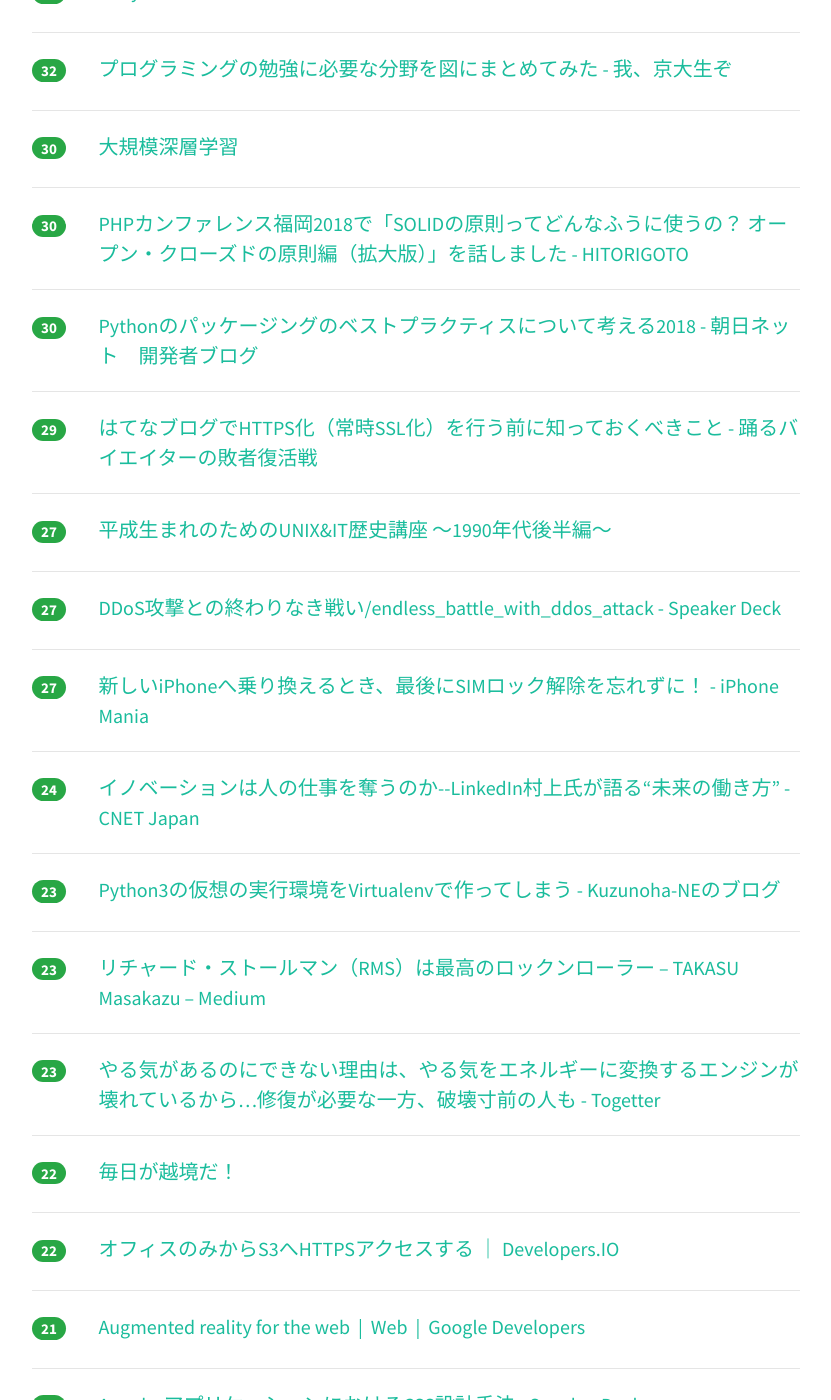
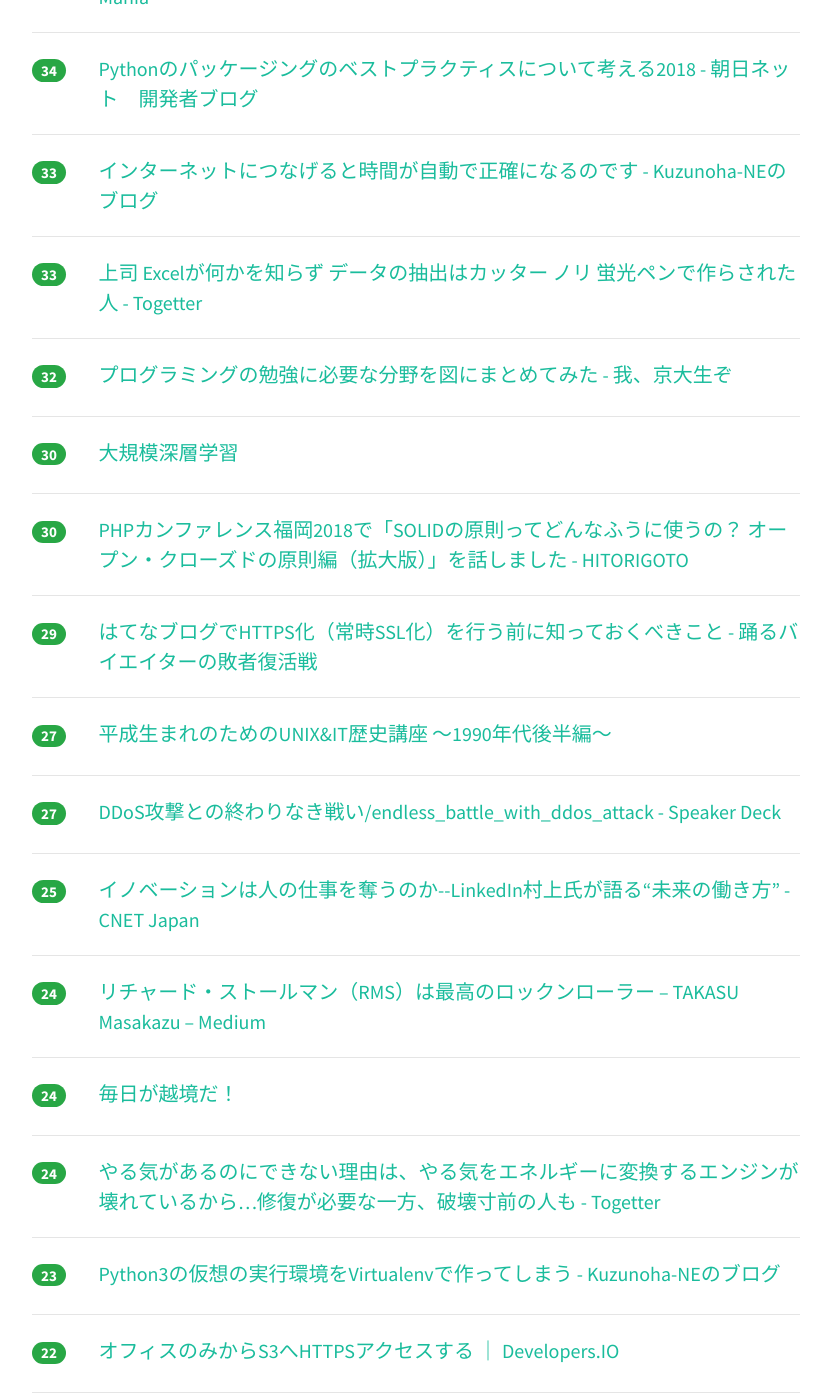
Before and after one commit to yatta47/hatena-matome-site, a Jekyll site: the page built from _posts/2018-06-17-hatena.md, in a window 1280 px wide and 1400 px high, scrolled down 1809 px. Shown: the whole window, without its empty margins (224-1055 px from the left). Built offline with Jekyll 4.4.1, drawn with Linux system fonts in a browser that asks for light colours; nearby versions of some CDN libraries; some of the changed text lies outside the part shown.

Commit message:
Updated 2018-06-17

```diff
--- a/_posts/2018-06-17-hatena.md
+++ b/_posts/2018-06-17-hatena.md
@@ -1,29 +1,29 @@
 ---
 layout: post
 title:  "2018-06-17 はてぶIT"
-date:   2018-06-17 19:02:15
+date:   2018-06-17 20:02:05
 tags: [it-hotentry]
 ---
-50 件のデータあり
+53 件のデータあり
 
 <hr><div class="row">
-<div class="col-1"><span class="badge badge-pill badge-success h2">525</span></div>
+<div class="col-1"><span class="badge badge-pill badge-success h2">537</span></div>
 <div class="col-11"><a href='http://nlab.itmedia.co.jp/nl/articles/1806/16/news029.html' target='_blank'>「( ´∀｀)」や「(´・ω・`)」系はもう……　顔文字で分かる年代考察ツイートに共感と「知らなかったよ…」の声 - ねとらぼ</a></div>
 </div>
 <hr>
 <div class="row">
-<div class="col-1"><span class="badge badge-pill badge-success h2">312</span></div>
+<div class="col-1"><span class="badge badge-pill badge-success h2">328</span></div>
 <div class="col-11"><a href='https://www.goethekyodai.xyz/entry/programming-math-need-reason' target='_blank'>プログラミングに数学が必要な理由 - 我、京大生ぞ</a></div>
 </div>
 <hr>
 <div class="row">
-<div class="col-1"><span class="badge badge-pill badge-success h2">269</span></div>
-<div class="col-11"><a href='https://togetter.com/li/1237857' target='_blank'>ドミノピザが全米で「ピザを安全に届ける」というのを名目に道路の凹凸を補修するキャンペーンをやっている！「これはいい広告」「素敵な社会貢献」と称賛 - Togetter</a></div>
+<div class="col-1"><span class="badge badge-pill badge-success h2">291</span></div>
+<div class="col-11"><a href='http://www.itmedia.co.jp/pcuser/articles/1806/17/news015.html' target='_blank'>「白い製品」に「白いケーブル」を添付できないメーカーの裏事情 (1/2) - ITmedia PC USER</a></div>
 </div>
 <hr>
 <div class="row">
-<div class="col-1"><span class="badge badge-pill badge-success h2">269</span></div>
-<div class="col-11"><a href='http://www.itmedia.co.jp/pcuser/articles/1806/17/news015.html' target='_blank'>「白い製品」に「白いケーブル」を添付できないメーカーの裏事情 (1/2) - ITmedia PC USER</a></div>
+<div class="col-1"><span class="badge badge-pill badge-success h2">280</span></div>
+<div class="col-11"><a href='https://togetter.com/li/1237857' target='_blank'>ドミノピザが全米で「ピザを安全に届ける」というのを名目に道路の凹凸を補修するキャンペーンをやっている！「これはいい広告」「素敵な社会貢献」と称賛 - Togetter</a></div>
 </div>
 <hr>
 <div class="row">
@@ -37,7 +37,7 @@ tags: [it-hotentry]
 </div>
 <hr>
 <div class="row">
-<div class="col-1"><span class="badge badge-pill badge-success h2">84</span></div>
+<div class="col-1"><span class="badge badge-pill badge-success h2">94</span></div>
 <div class="col-11"><a href='https://qiita.com/asksaito/items/59e0d48408f1eab081b5' target='_blank'>計算量オーダーについて - Qiita</a></div>
 </div>
 <hr>
@@ -52,8 +52,13 @@ tags: [it-hotentry]
 </div>
 <hr>
 <div class="row">
-<div class="col-1"><span class="badge badge-pill badge-success h2">46</span></div>
-<div class="col-11"><a href='http://craftzdog.hateblo.jp/entry/short-talk-with-iritec' target='_blank'>MENTA作者の入江さんと個人開発談義をしたら色々と気付きがあった - 丁寧に手を抜く</a></div>
+<div class="col-1"><span class="badge badge-pill badge-success h2">55</span></div>
+<div class="col-11"><a href='https://craftzdog.hateblo.jp/entry/short-talk-with-iritec' target='_blank'>MENTA作者の入江さんと個人開発談義をしたら色々と気付きがあった - 丁寧に手を抜く</a></div>
+</div>
+<hr>
+<div class="row">
+<div class="col-1"><span class="badge badge-pill badge-success h2">41</span></div>
+<div class="col-11"><a href='http://www.life-is-bitter.com/entry/dailyui_finish' target='_blank'>DailyUIを100日間継続してよかった6個のこととアドバイス - Life is bitter</a></div>
 </div>
 <hr>
 <div class="row">
@@ -72,8 +77,18 @@ tags: [it-hotentry]
 </div>
 <hr>
 <div class="row">
-<div class="col-1"><span class="badge badge-pill badge-success h2">35</span></div>
+<div class="col-1"><span class="badge badge-pill badge-success h2">36</span></div>
 <div class="col-11"><a href='http://www.tamashii-yusaburuyo.work/entry/%E3%83%96%E3%83%AD%E3%82%B0%E8%A8%98%E4%BA%8B%E3%81%8C%E4%B8%B8%E3%81%94%E3%81%A8%E3%82%B3%E3%83%94%E3%83%BC%E3%81%95%E3%82%8C%E3%81%9F%EF%BC%81' target='_blank'>ブログがパクられた！ブログ記事が丸ごとコピーされる悪質な被害に遭って対策したお話【コピーブログの対策方法】 - 魂を揺さぶるヨ！</a></div>
+</div>
+<hr>
+<div class="row">
+<div class="col-1"><span class="badge badge-pill badge-success h2">36</span></div>
+<div class="col-11"><a href='https://iphone-mania.jp/news-215404/' target='_blank'>新しいiPhoneへ乗り換えるとき、最後にSIMロック解除を忘れずに！ - iPhone Mania</a></div>
+</div>
+<hr>
+<div class="row">
+<div class="col-1"><span class="badge badge-pill badge-success h2">34</span></div>
+<div class="col-11"><a href='http://techblog.asahi-net.co.jp/entry/2018/06/15/162951' target='_blank'>Pythonのパッケージングのベストプラクティスについて考える2018 - 朝日ネット　開発者ブログ</a></div>
 </div>
 <hr>
 <div class="row">
@@ -83,7 +98,7 @@ tags: [it-hotentry]
 <hr>
 <div class="row">
 <div class="col-1"><span class="badge badge-pill badge-success h2">33</span></div>
-<div class="col-11"><a href='http://www.life-is-bitter.com/entry/dailyui_finish' target='_blank'>DailyUIを100日間継続してよかった6個のこととアドバイス - Life is bitter</a></div>
+<div class="col-11"><a href='https://togetter.com/li/1238008' target='_blank'>上司 Excelが何かを知らず データの抽出はカッター ノリ 蛍光ペンで作らされた人 - Togetter</a></div>
 </div>
 <hr>
 <div class="row">
@@ -102,11 +117,6 @@ tags: [it-hotentry]
 </div>
 <hr>
 <div class="row">
-<div class="col-1"><span class="badge badge-pill badge-success h2">30</span></div>
-<div class="col-11"><a href='http://techblog.asahi-net.co.jp/entry/2018/06/15/162951' target='_blank'>Pythonのパッケージングのベストプラクティスについて考える2018 - 朝日ネット　開発者ブログ</a></div>
-</div>
-<hr>
-<div class="row">
 <div class="col-1"><span class="badge badge-pill badge-success h2">29</span></div>
 <div class="col-11"><a href='https://www.bloglifer.net/entry/hatena-blog-ssl' target='_blank'>はてなブログでHTTPS化（常時SSL化）を行う前に知っておくべきこと - 踊るバイエイターの敗者復活戦</a></div>
 </div>
@@ -122,33 +132,28 @@ tags: [it-hotentry]
 </div>
 <hr>
 <div class="row">
-<div class="col-1"><span class="badge badge-pill badge-success h2">27</span></div>
-<div class="col-11"><a href='https://iphone-mania.jp/news-215404/' target='_blank'>新しいiPhoneへ乗り換えるとき、最後にSIMロック解除を忘れずに！ - iPhone Mania</a></div>
+<div class="col-1"><span class="badge badge-pill badge-success h2">25</span></div>
+<div class="col-11"><a href='https://japan.cnet.com/article/35120777/' target='_blank'>イノベーションは人の仕事を奪うのか--LinkedIn村上氏が語る“未来の働き方” - CNET Japan</a></div>
 </div>
 <hr>
 <div class="row">
 <div class="col-1"><span class="badge badge-pill badge-success h2">24</span></div>
-<div class="col-11"><a href='https://japan.cnet.com/article/35120777/' target='_blank'>イノベーションは人の仕事を奪うのか--LinkedIn村上氏が語る“未来の働き方” - CNET Japan</a></div>
+<div class="col-11"><a href='https://medium.com/@tks/c7c780e86949' target='_blank'>リチャード・ストールマン（RMS）は最高のロックンローラー – TAKASU Masakazu – Medium</a></div>
+</div>
+<hr>
+<div class="row">
+<div class="col-1"><span class="badge badge-pill badge-success h2">24</span></div>
+<div class="col-11"><a href='https://www.slideshare.net/masuda220/ss-102529902' target='_blank'>毎日が越境だ！</a></div>
+</div>
+<hr>
+<div class="row">
+<div class="col-1"><span class="badge badge-pill badge-success h2">24</span></div>
+<div class="col-11"><a href='https://togetter.com/li/1238032' target='_blank'>やる気があるのにできない理由は、やる気をエネルギーに変換するエンジンが壊れているから…修復が必要な一方、破壊寸前の人も - Togetter</a></div>
 </div>
 <hr>
 <div class="row">
 <div class="col-1"><span class="badge badge-pill badge-success h2">23</span></div>
 <div class="col-11"><a href='https://kuzunoha-ne.hateblo.jp/entry/2018/03/26/220000' target='_blank'>Python3の仮想の実行環境をVirtualenvで作ってしまう - Kuzunoha-NEのブログ</a></div>
-</div>
-<hr>
-<div class="row">
-<div class="col-1"><span class="badge badge-pill badge-success h2">23</span></div>
-<div class="col-11"><a href='https://medium.com/@tks/c7c780e86949' target='_blank'>リチャード・ストールマン（RMS）は最高のロックンローラー – TAKASU Masakazu – Medium</a></div>
-</div>
-<hr>
-<div class="row">
-<div class="col-1"><span class="badge badge-pill badge-success h2">23</span></div>
-<div class="col-11"><a href='https://togetter.com/li/1238032' target='_blank'>やる気があるのにできない理由は、やる気をエネルギーに変換するエンジンが壊れているから…修復が必要な一方、破壊寸前の人も - Togetter</a></div>
-</div>
-<hr>
-<div class="row">
-<div class="col-1"><span class="badge badge-pill badge-success h2">22</span></div>
-<div class="col-11"><a href='https://www.slideshare.net/masuda220/ss-102529902' target='_blank'>毎日が越境だ！</a></div>
 </div>
 <hr>
 <div class="row">
@@ -167,13 +172,18 @@ tags: [it-hotentry]
 </div>
 <hr>
 <div class="row">
-<div class="col-1"><span class="badge badge-pill badge-success h2">20</span></div>
+<div class="col-1"><span class="badge badge-pill badge-success h2">21</span></div>
 <div class="col-11"><a href='https://qiita.com/fujisada/items/7e791ba3095d378393fb' target='_blank'>s3にアップロードする際の完全性担保（javascript）</a></div>
 </div>
 <hr>
 <div class="row">
 <div class="col-1"><span class="badge badge-pill badge-success h2">20</span></div>
-<div class="col-11"><a href='https://togetter.com/li/1238008' target='_blank'>上司 Excelが何かを知らず データの抽出はカッター ノリ 蛍光ペンで作らされた人 - Togetter</a></div>
+<div class="col-11"><a href='https://wired.jp/series/the-young-and-the-reckless/03_the-only-education/' target='_blank'>Ⅲ. 真夜中のコーディング──連載「マイクロソフトをハッキングした少年たち」｜WIRED.jp</a></div>
+</div>
+<hr>
+<div class="row">
+<div class="col-1"><span class="badge badge-pill badge-success h2">20</span></div>
+<div class="col-11"><a href='https://lifehacking.jp/2018/06/untweeps/' target='_blank'>休眠アカウントをアンフォローしてツイッターのタイムラインに新風を | Lifehacking.jp</a></div>
 </div>
 <hr>
 <div class="row">
@@ -192,16 +202,6 @@ tags: [it-hotentry]
 </div>
 <hr>
 <div class="row">
-<div class="col-1"><span class="badge badge-pill badge-success h2">17</span></div>
-<div class="col-11"><a href='https://wired.jp/series/the-young-and-the-reckless/03_the-only-education/' target='_blank'>Ⅲ. 真夜中のコーディング──連載「マイクロソフトをハッキングした少年たち」｜WIRED.jp</a></div>
-</div>
-<hr>
-<div class="row">
-<div class="col-1"><span class="badge badge-pill badge-success h2">17</span></div>
-<div class="col-11"><a href='https://lifehacking.jp/2018/06/untweeps/' target='_blank'>休眠アカウントをアンフォローしてツイッターのタイムラインに新風を | Lifehacking.jp</a></div>
-</div>
-<hr>
-<div class="row">
 <div class="col-1"><span class="badge badge-pill badge-success h2">16</span></div>
 <div class="col-11"><a href='http://nlab.itmedia.co.jp/nl/articles/1806/15/news063.html' target='_blank'>警察庁が「仮想通貨マイニングツール」に注意喚起　「法的根拠が示されていない」と批判も (1/2) - ねとらぼ</a></div>
 </div>
@@ -209,6 +209,16 @@ tags: [it-hotentry]
 <div class="row">
 <div class="col-1"><span class="badge badge-pill badge-success h2">15</span></div>
 <div class="col-11"><a href='http://b.hatena.ne.jp/entry/s/togetter.com/li/1237754' target='_blank'>はてなブックマーク - 『源氏物語』は「最高の女性」と「最高の男性」が出会う、「最悪の物語」だという話 - Togetter</a></div>
+</div>
+<hr>
+<div class="row">
+<div class="col-1"><span class="badge badge-pill badge-success h2">15</span></div>
+<div class="col-11"><a href='http://web.goout.jp/car/56483/' target='_blank'>トヨタ・ライトエースの車中泊仕様車「キャンパー アルトピアーノ」デビュー。 | アウトドアファッションのGO OUT WEB</a></div>
+</div>
+<hr>
+<div class="row">
+<div class="col-1"><span class="badge badge-pill badge-success h2">15</span></div>
+<div class="col-11"><a href='https://togetter.com/li/1237118' target='_blank'>『お一人様のお支払infinity円・おつりNaN円』会計画面の表示でいろいろ察する事態に「-がグレーアウトしてないってことは…」 - Togetter</a></div>
 </div>
 <hr>
 <div class="row">
@@ -227,13 +237,13 @@ tags: [it-hotentry]
 </div>
 <hr>
 <div class="row">
-<div class="col-1"><span class="badge badge-pill badge-success h2">11</span></div>
-<div class="col-11"><a href='https://kuzunoha-ne.hateblo.jp/entry/2018/06/16/135651' target='_blank'>DockerfileでホストOSのディレクトリをマウントしようとしてできなかったお話 - Kuzunoha-NEのブログ</a></div>
+<div class="col-1"><span class="badge badge-pill badge-success h2">12</span></div>
+<div class="col-11"><a href='http://www.itmedia.co.jp/news/articles/1806/17/news016.html' target='_blank'>Facebookのニュースソースとしての利用者が世界で減少──Reuters Institute調べ - ITmedia NEWS</a></div>
 </div>
 <hr>
 <div class="row">
 <div class="col-1"><span class="badge badge-pill badge-success h2">11</span></div>
-<div class="col-11"><a href='http://web.goout.jp/car/56483/' target='_blank'>トヨタ・ライトエースの車中泊仕様車「キャンパー アルトピアーノ」デビュー。 | アウトドアファッションのGO OUT WEB</a></div>
+<div class="col-11"><a href='https://kuzunoha-ne.hateblo.jp/entry/2018/06/16/135651' target='_blank'>DockerfileでホストOSのディレクトリをマウントしようとしてできなかったお話 - Kuzunoha-NEのブログ</a></div>
 </div>
 <hr>
 <div class="row">
@@ -253,6 +263,11 @@ tags: [it-hotentry]
 <hr>
 <div class="row">
 <div class="col-1"><span class="badge badge-pill badge-success h2">9</span></div>
-<div class="col-11"><a href='http://www.itmedia.co.jp/news/articles/1806/17/news016.html' target='_blank'>Facebookのニュースソースとしての利用者が世界で減少──Reuters Institute調べ - ITmedia NEWS</a></div>
+<div class="col-11"><a href='https://www.nikkei.com/article/DGXMZO31872380W8A610C1MM8000/' target='_blank'>セブン、音声ＡＩで弁当注文　グーグルと連携　　：日本経済新聞</a></div>
 </div>
 <hr>
+<div class="row">
+<div class="col-1"><span class="badge badge-pill badge-success h2">0</span></div>
+<div class="col-11"><a href='http://craftzdog.hateblo.jp/entry/short-talk-with-iritec' target='_blank'>MENTA作者の入江さんと個人開発談義をしたら色々と気付きがあった - 丁寧に手を抜く</a></div>
+</div>
+<hr>
```
